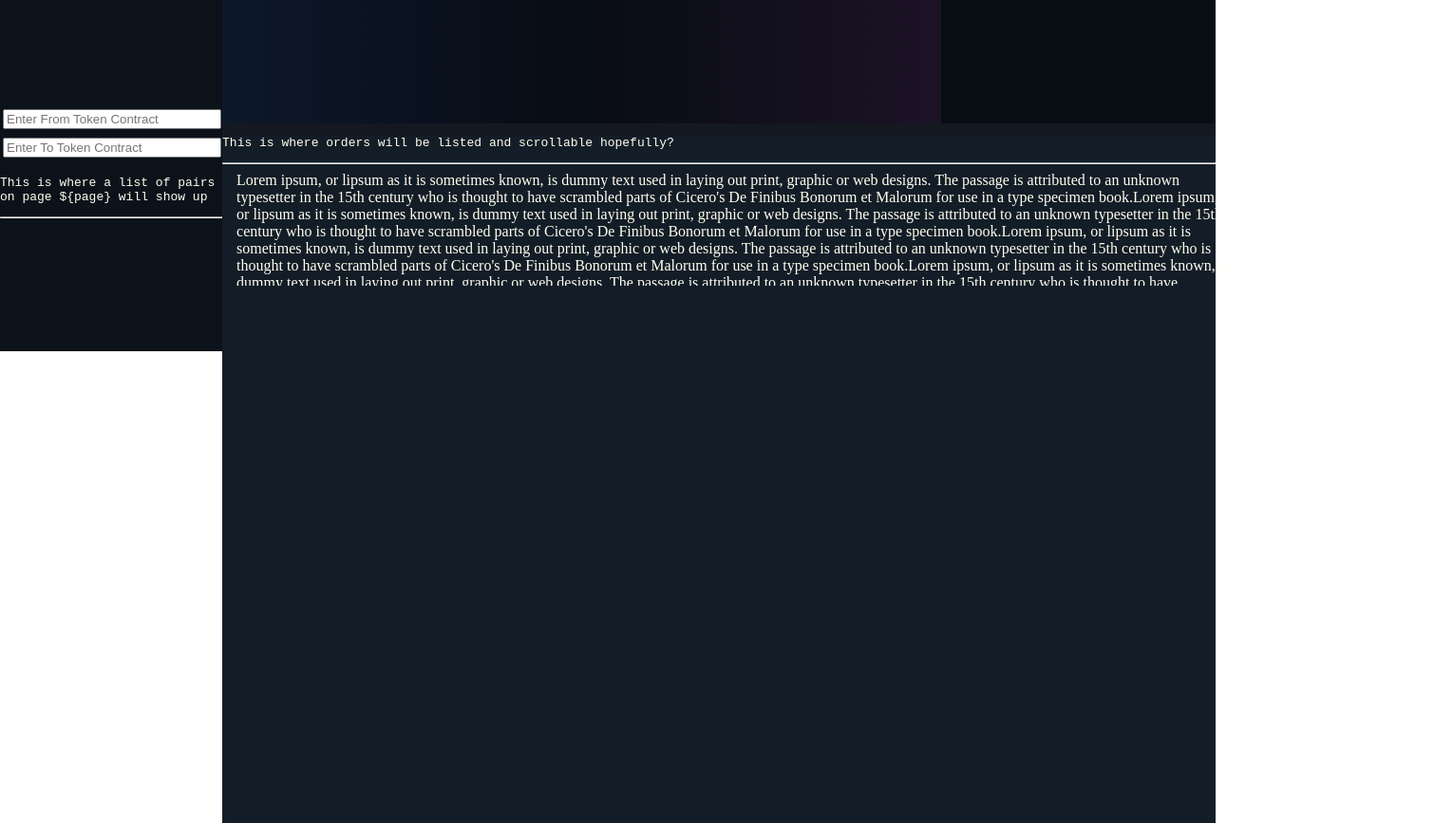
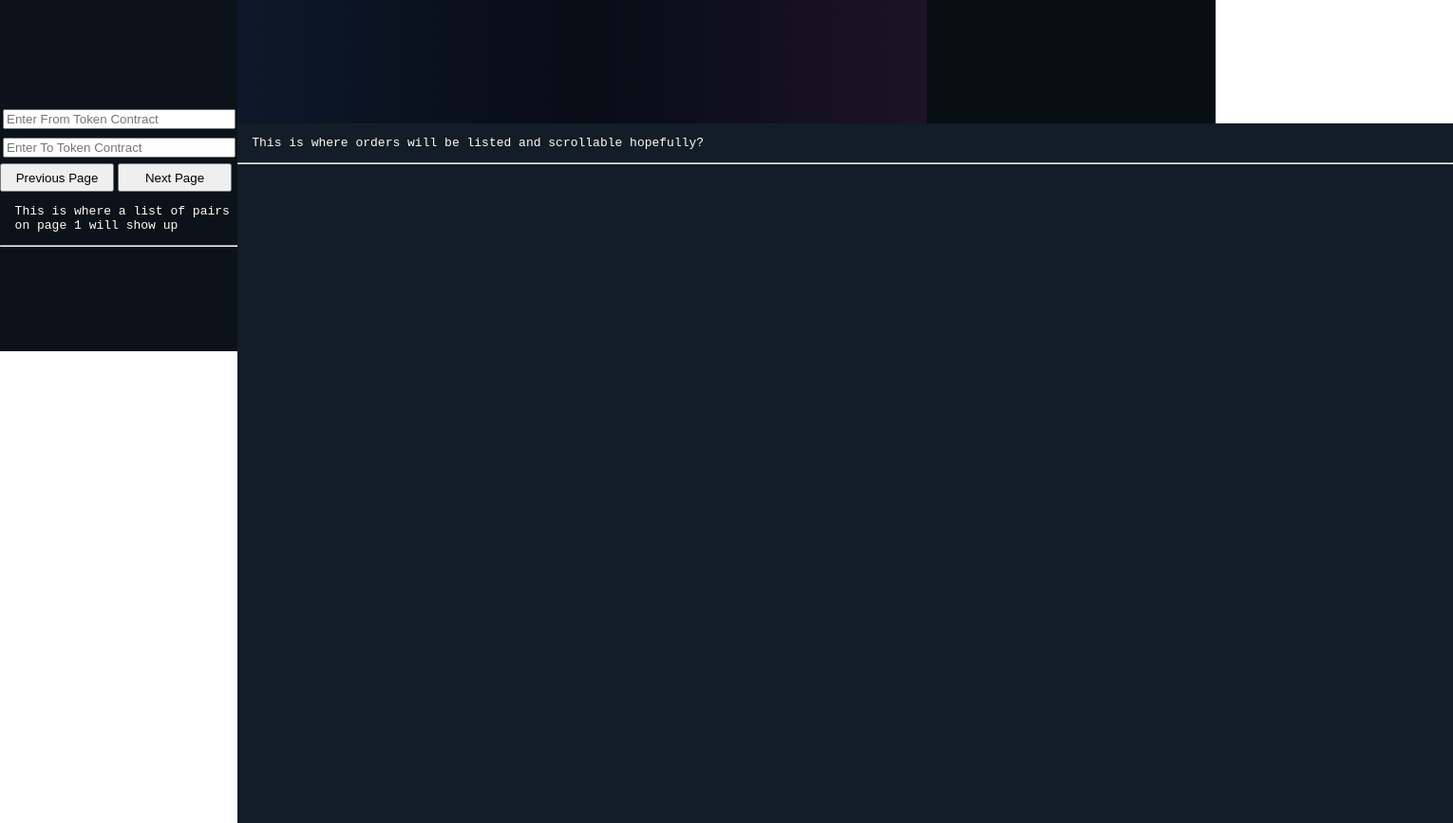
Before and after one commit to belactriple9/1inch-pairs, a plain HTML site: page 1INCH-PAIRS.html in a window 1280 px wide. Shown: the part 520-1387 px from the top of the page at 95% size, 1530 px wide, since content can reach past the window. Drawn offline with nearby package versions, Linux system fonts and the light colour scheme; no server answers.

Commit message:
load "page 1" of pairs

```diff
--- a/1INCH-PAIRS.html
+++ b/1INCH-PAIRS.html
@@ -7,9 +7,11 @@
     <script type="text/javascript" src="http://code.jquery.com/jquery-latest.min.js"></script>
     <script src="https://cdn.jsdelivr.net/npm/web3@1.3.6/dist/web3.min.js" type="text/javascript"></script>
     <script src="https://cdn.ethers.io/lib/ethers-5.2.umd.min.js" type="application/javascript"></script>
+
     <script async>
 
         localStorage.setItem("page", 1);
+        !(localStorage.getItem("pairs") == null) ? null : localStorage.setItem("pairs", "{}");
 
         let chain = 1; //it's 1 by default
         let tokenlist;
@@ -17,9 +19,51 @@
         let signer;
         let abi = "";
 
-        $(() => {
+        //run this on page load
+        let url = "https://limit-orders.1inch.exchange/v1.0/" + chain + "/limit-order/all?page=" + localStorage.getItem("page") + "&limit=100&statuses=%5B1%2C2%2C3%5D&sortBy=takerRate&takerAsset=&makerAsset="; //unspecified tokens to just load "random" orders
+        $.ajax({ method: "GET", dataType: "json", url: url }).done((ret) => {
+            //console.log(ret);
+            loadPairs(ret, chain);
+        })
+
+        async function loadPairs(orders, chain) {
+
+            let currentList = JSON.parse(localStorage.pairs);
+
+            let tokenInfo = "";
+            let url = "";
+            let fromToken;
+            let toToken;
+            for (var i = 0; i < orders.length; i++) {
+                //if ((fromToken != orders[i].data.makerAsset || toToken != orders[i].data.takerAsset) || tokenInfo === "") {
+                orderInfo = ""; //this will be used to display on orders
+                pairInfo = ""; //this will be used to display on the pair-list
+                if (fromToken != orders[i].data.makerAsset) {
+                    fromToken = orders[i].data.makerAsset;
+                }
+                if (toToken != orders[i].data.takerAsset) {
+                    toToken = orders[i].data.takerAsset;
+                }
 
 
+                let pair = fromToken + "-" + toToken;
+
+                if (!(currentList.hasOwnProperty(pair))) {
+                    currentList[pair] = pair; //should make this the symbol
+                }
+
+
+            }
+            //save all the *new* pairs
+            localStorage.setItem('pairs', JSON.stringify(currentList));
+            for (const key in currentList) {
+                console.log("adding pair");
+                $("#pair-list").append(currentList[key] + "\n<hr>");
+            }
+        }
+
+
+        $(() => {
 
             $('#next').on('click', (e) => {
                 e.preventDefault();
@@ -334,8 +378,13 @@
                 <input type="text" id="ToToken" style="width:95%; margin:3px;"
                     placeholder="Enter To Token Contract"></input>
             </form>
-            <pre style="color:ivory">This is where a list of pairs
-on page ${page} will show up</pre>
+            <form>
+                <button id="previous" style="height:30px;width:120px">Previous Page</button>
+                <!-- <text id="page-number" style="color:ivory">1</text> -->
+                <button id="next" style="height:30px;width:120px">Next Page</button>
+            </form>
+            <pre style="color:ivory">  This is where a list of pairs
+  on page <text id="page-number" style="color:ivory">1</text> will show up</pre>
             <hr>
             <div id="pair-list">
 
@@ -349,7 +398,7 @@ on page ${page} will show up</pre>
                     </div>
                 </div>
                 <div id="top-right">
-                    <pre style="color: ivory">This is where the spread is displayed</pre>
+                    <pre style="color: ivory">  This is where the spread is displayed</pre>
                     <hr>
                     <div id="spread">
 
@@ -357,70 +406,10 @@ on page ${page} will show up</pre>
                 </div>
             </div>
             <div id="bottom-container">
-                <pre style="color: ivory">This is where orders will be listed and scrollable hopefully?</pre>
+                <pre style="color: ivory">  This is where orders will be listed and scrollable hopefully?</pre>
                 <hr>
                 <div id="orders">
-                    Lorem ipsum, or lipsum as it is sometimes known, is dummy text used in laying out print, graphic or
-                    web designs. The passage is attributed to an unknown typesetter in the 15th century who is thought
-                    to have scrambled parts of Cicero's De Finibus Bonorum et Malorum for use in a type specimen
-                    book.Lorem ipsum, or lipsum as it is sometimes known, is dummy text used in laying out print,
-                    graphic or web designs. The passage is attributed to an unknown typesetter in the 15th century who
-                    is thought to have scrambled parts of Cicero's De Finibus Bonorum et Malorum for use in a type
-                    specimen book.Lorem ipsum, or lipsum as it is sometimes known, is dummy text used in laying out
-                    print, graphic or web designs. The passage is attributed to an unknown typesetter in the 15th
-                    century who is thought to have scrambled parts of Cicero's De Finibus Bonorum et Malorum for use in
-                    a type specimen book.Lorem ipsum, or lipsum as it is sometimes known, is dummy text used in laying
-                    out print, graphic or web designs. The passage is attributed to an unknown typesetter in the 15th
-                    century who is thought to have scrambled parts of Cicero's De Finibus Bonorum et Malorum for use in
-                    a type specimen book.Lorem ipsum, or lipsum as it is sometimes known, is dummy text used in laying
-                    out print, graphic or web designs. The passage is attributed to an unknown typesetter in the 15th
-                    century who is thought to have scrambled parts of Cicero's De Finibus Bonorum et Malorum for use in
-                    a type specimen book.Lorem ipsum, or lipsum as it is sometimes known, is dummy text used in laying
-                    out print, graphic or web designs. The passage is attributed to an unknown typesetter in the 15th
-                    century who is thought to have scrambled parts of Cicero's De Finibus Bonorum et Malorum for use in
-                    a type specimen book.Lorem ipsum, or lipsum as it is sometimes known, is dummy text used in laying
-                    out print, graphic or web designs. The passage is attributed to an unknown typesetter in the 15th
-                    century who is thought to have scrambled parts of Cicero's De Finibus Bonorum et Malorum for use in
-                    a type specimen book.Lorem ipsum, or lipsum as it is sometimes known, is dummy text used in laying
-                    out print, graphic or web designs. The passage is attributed to an unknown typesetter in the 15th
-                    century who is thought to have scrambled parts of Cicero's De Finibus Bonorum et Malorum for use in
-                    a type specimen book.Lorem ipsum, or lipsum as it is sometimes known, is dummy text used in laying
-                    out print, graphic or web designs. The passage is attributed to an unknown typesetter in the 15th
-                    century who is thought to have scrambled parts of Cicero's De Finibus Bonorum et Malorum for use in
-                    a type specimen book.Lorem ipsum, or lipsum as it is sometimes known, is dummy text used in laying
-                    out print, graphic or web designs. The passage is attributed to an unknown typesetter in the 15th
-                    century who is thought to have scrambled parts of Cicero's De Finibus Bonorum et Malorum for use in
-                    a type specimen book.Lorem ipsum, or lipsum as it is sometimes known, is dummy text used in laying
-                    out print, graphic or web designs. The passage is attributed to an unknown typesetter in the 15th
-                    century who is thought to have scrambled parts of Cicero's De Finibus Bonorum et Malorum for use in
-                    a type specimen book.Lorem ipsum, or lipsum as it is sometimes known, is dummy text used in laying
-                    out print, graphic or web designs. The passage is attributed to an unknown typesetter in the 15th
-                    century who is thought to have scrambled parts of Cicero's De Finibus Bonorum et Malorum for use in
-                    a type specimen book.Lorem ipsum, or lipsum as it is sometimes known, is dummy text used in laying
-                    out print, graphic or web designs. The passage is attributed to an unknown typesetter in the 15th
-                    century who is thought to have scrambled parts of Cicero's De Finibus Bonorum et Malorum for use in
-                    a type specimen book.Lorem ipsum, or lipsum as it is sometimes known, is dummy text used in laying
-                    out print, graphic or web designs. The passage is attributed to an unknown typesetter in the 15th
-                    century who is thought to have scrambled parts of Cicero's De Finibus Bonorum et Malorum for use in
-                    a type specimen book.Lorem ipsum, or lipsum as it is sometimes known, is dummy text used in laying
-                    out print, graphic or web designs. The passage is attributed to an unknown typesetter in the 15th
-                    century who is thought to have scrambled parts of Cicero's De Finibus Bonorum et Malorum for use in
-                    a type specimen book.Lorem ipsum, or lipsum as it is sometimes known, is dummy text used in laying
-                    out print, graphic or web designs. The passage is attributed to an unknown typesetter in the 15th
-                    century who is thought to have scrambled parts of Cicero's De Finibus Bonorum et Malorum for use in
-                    a type specimen book.Lorem ipsum, or lipsum as it is sometimes known, is dummy text used in laying
-                    out print, graphic or web designs. The passage is attributed to an unknown typesetter in the 15th
-                    century who is thought to have scrambled parts of Cicero's De Finibus Bonorum et Malorum for use in
-                    a type specimen book.Lorem ipsum, or lipsum as it is sometimes known, is dummy text used in laying
-                    out print, graphic or web designs. The passage is attributed to an unknown typesetter in the 15th
-                    century who is thought to have scrambled parts of Cicero's De Finibus Bonorum et Malorum for use in
-                    a type specimen book.Lorem ipsum, or lipsum as it is sometimes known, is dummy text used in laying
-                    out print, graphic or web designs. The passage is attributed to an unknown typesetter in the 15th
-                    century who is thought to have scrambled parts of Cicero's De Finibus Bonorum et Malorum for use in
-                    a type specimen book.Lorem ipsum, or lipsum as it is sometimes known, is dummy text used in laying
-                    out print, graphic or web designs. The passage is attributed to an unknown typesetter in the 15th
-                    century who is thought to have scrambled parts of Cicero's De Finibus Bonorum et Malorum for use in
-                    a type specimen book.
+
                 </div>
             </div>
         </div>
@@ -436,12 +425,14 @@ on page ${page} will show up</pre>
 <style>
     #orders {
         position: relative;
-        right: -15px;
+        overflow-x: hidden;
+        right: -16px;
         /* Increase/Decrease this value for cross-browser compatibility */
         overflow-y: scroll;
         color: ivory;
         word-wrap: break-word;
         max-height: 15vh;
+        max-width: 85vw;
     }
 
     #header-text {
@@ -472,13 +463,15 @@ on page ${page} will show up</pre>
     }
 
     #boxes-table {
-
+        vertical-align: top;
         width: 100%;
         height: 100%;
     }
 
     #bottom-container {
+        position: absolute;
         height: 100%;
+        width: 100%;
         background-color: rgb(19, 29, 39);
         vertical-align: top;
     }
@@ -512,6 +505,7 @@ on page ${page} will show up</pre>
     }
 
     #container {
+        vertical-align: top;
         width: 100%;
         height: 100%;
         display: table;
@@ -537,13 +531,14 @@ on page ${page} will show up</pre>
     }
 
     #pair-list {
+        position: relative;
+        overflow-x: hidden;
+        max-height: 72vh;
+        overflow-y: scroll;
         color: ivory;
         font-family: monospace;
     }
 
-    #walls {
-        background-color: ivory
-    }
 
     #chart {
         display: flex;
```
